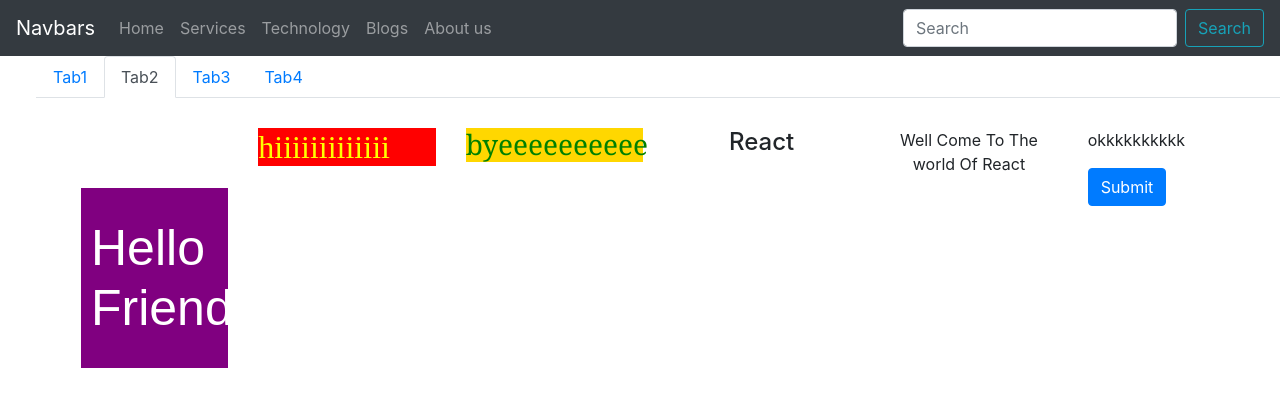
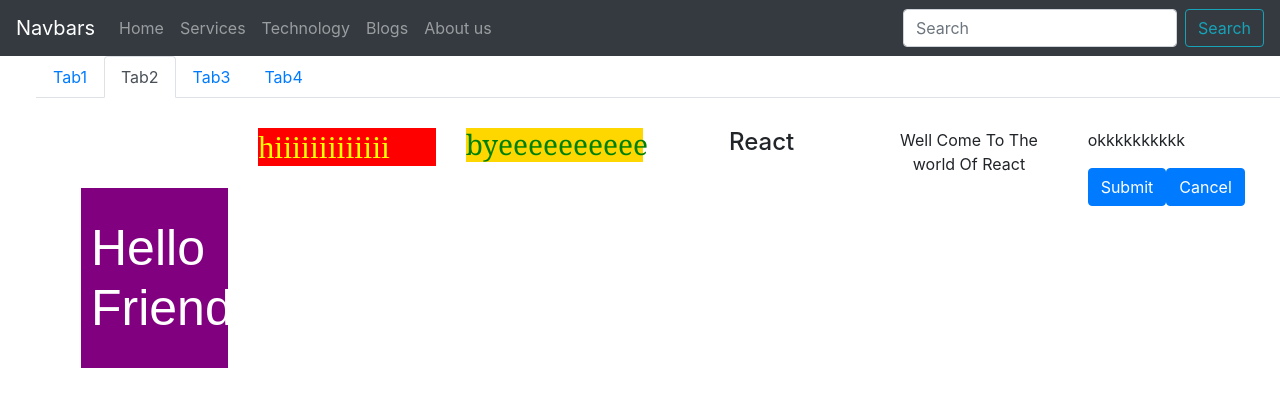
Before and after one commit to MdTauseef27/PracticePurpose, a React (Create React App) app: page /blogs in a window 1280 px wide. Both pictures are taken after a click on the tab "Tab2". Shown: the top 406 px of the page. Built offline with nearby package versions, Linux system fonts and the light colour scheme.

Commit message:
cancel button

```diff
--- a/src/Component/Tab2.jsx
+++ b/src/Component/Tab2.jsx
@@ -35,6 +35,7 @@ export const Tab2 = () => {
           <Col sm={2}>
             <p>okkkkkkkkkk</p>
             <Button>Submit</Button>
+            <Button>Cancel</Button>
           </Col>
         </Row>
       </Container>
```
